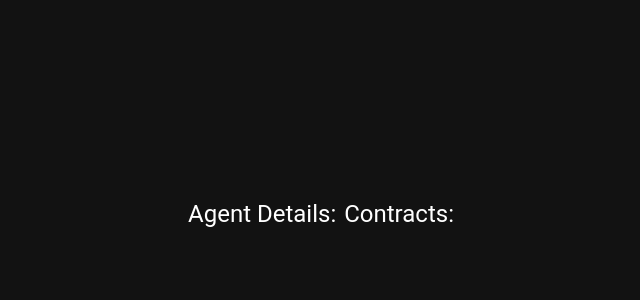
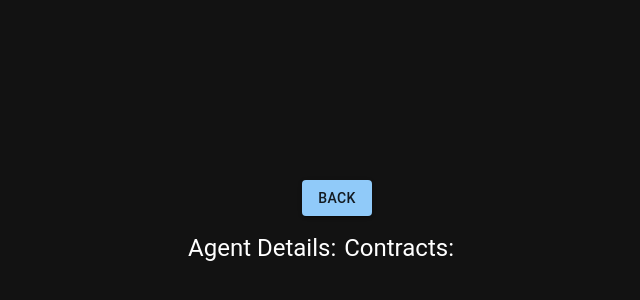
Before and after one commit to Kryanu/space-traders-react, a React (Vite) app: page /console in a window 1280 px wide. Shown: the part 186-486 px from the top of the page, without its empty margins (319-959 px from the left). Built offline with nearby package versions, Linux system fonts and the light colour scheme; what pocketbase would draw is missing.

Commit message:
Added Back Button component

```diff
--- /dev/null
+++ b/src/components/Layouts/index.js
@@ -0,0 +1 @@
+export {default as NavBar} from './navbar'
--- /dev/null
+++ b/src/components/Layouts/navbar.jsx
@@ -0,0 +1,10 @@
+import { NavigateButton } from '../atoms';
+
+export default function NavBar(props) {
+  const { route } = props;
+  return (
+    <div className='flex w-full m-4'>
+      <NavigateButton route={route} text={'Back'} />
+    </div>
+  );
+}
--- a/src/components/atoms/NavigateButton/index.jsx
+++ b/src/components/atoms/NavigateButton/index.jsx
@@ -2,13 +2,15 @@ import { useNavigate } from 'react-router-dom';
 import { Button } from '@mui/material';
 
 export default function NavigateButton(props) {
-  const { isRendered, callBack, text, route, callBackProps } = props;
+  const { isRendered = true, callBack, text, route, callBackProps } = props;
   const navigate = useNavigate();
   if (!isRendered) {
     return <></>;
   }
   const navigateCallBack = async () => {
-    await callBack(callBackProps);
+    if(callBack) {
+      await callBack(callBackProps);
+    }
     navigate(route);
   };
 
--- a/src/components/organisms/Start/start.jsx
+++ b/src/components/organisms/Start/start.jsx
@@ -2,10 +2,8 @@ import { userDataStore, gameDataStore } from '../../../stores';
 import '../../../App.css';
 import { useEffect, useState } from 'react';
 import { SignUpComponents, InitialComponents } from './children';
-import { useNavigate } from 'react-router-dom';
 
 export default function Start() {
-  const navigate = useNavigate();
   const { handle, faction, changeHandle, changeFaction, token, changeToken } =
     userDataStore();
   const { updateGame } = gameDataStore();
@@ -24,10 +22,7 @@ export default function Start() {
         { changeFaction, changeHandle, updateGame },
         { handle, faction }
       )}
-      {InitialComponents(
-        isSignUp,
-        { setSignUp, changeHandle, changeToken }
-      )}
+      {InitialComponents(isSignUp, { setSignUp, changeHandle, changeToken })}
     </>
   );
 }
--- a/src/components/pages/ContractDetails/index.jsx
+++ b/src/components/pages/ContractDetails/index.jsx
@@ -4,6 +4,7 @@ import { useLocation } from 'react-router-dom';
 import { retrieveContractDetails, acceptContract } from './logic';
 import { ContractList } from './children';
 import { NavigateButton } from '../../atoms';
+import { NavBar } from '../../Layouts';
 export default function ContractDetails() {
   const location = useLocation();
   const { token } = userDataStore();
@@ -29,6 +30,7 @@ export default function ContractDetails() {
 
   return (
     <div>
+      <NavBar route={'/console'} />
       {ContractList(
         contractDetails,
         { setOpenDeliverablesList, setOpenPaymentsList },
--- a/src/components/pages/PlayerConsole/playerConsole.jsx
+++ b/src/components/pages/PlayerConsole/playerConsole.jsx
@@ -4,6 +4,7 @@ import { userDataStore } from '../../../stores';
 import { useEffect, useState } from 'react';
 import { AgentDetails, ContractIdList } from './children';
 import { useNavigate } from 'react-router-dom';
+import NavBar from '../../Layouts/navbar';
 export default function PlayerConsole() {
   const [contracts, setContracts] = useState(undefined);
   const [agent, setAgent] = useState(undefined);
@@ -27,6 +28,7 @@ export default function PlayerConsole() {
   }, [selectedContractId]);
   return (
     <div className='flex flex-col'>
+      <NavBar route={'/'} />
       <div className='flex space-x-2'>
         <div className='flex flex-col'>
           <Typography variant='h5'>Agent Details:</Typography>
```
